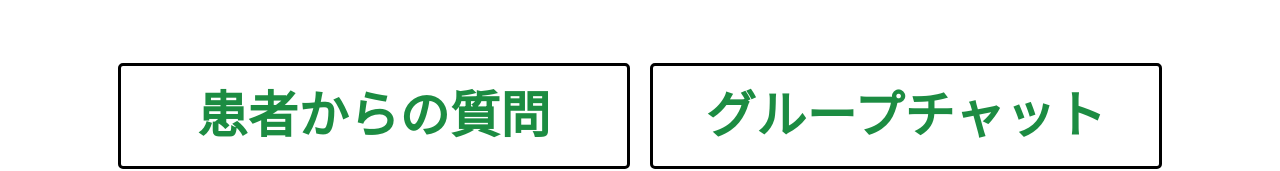
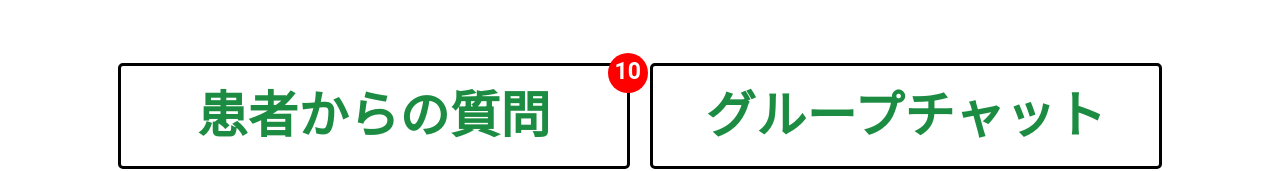
Before and after one commit to Kotaro0722/VitaLinkHistory, a Next.js app in the folder client/: page / in a window 1280 px wide. Shown: the part 591-762 px from the top of the page. Built offline with nearby package versions, Linux system fonts and the light colour scheme.

Commit message:
未読ボタン実装

```diff
--- a/client/components/home/transitionButton.jsx
+++ b/client/components/home/transitionButton.jsx
@@ -1,9 +1,12 @@
-import { Box, Typography } from "@mui/material";
+import { Box, Typography, Badge } from "@mui/material";
+import Brightness1Icon from "@mui/icons-material/Brightness1";
+import { Scale } from "@mui/icons-material";
 
 const TransitionButton = ({ title, icon, link, isQuestion }) => {
   const buttonHight = "100px";
   const unread = 10;
   return (
+    <>
       <Box
         sx={{
           display: "flex",
@@ -18,6 +21,34 @@ const TransitionButton = ({ title, icon, link, isQuestion }) => {
           cursor: "pointer",
         }}
       >
+        <Box
+          sx={{
+            display: isQuestion ? "block" : "none",
+          }}
+        >
+          <Typography
+            sx={{
+              position: "absolute",
+              left: "48%",
+              bottom: "15%",
+              zIndex: "2",
+              fontSize: "23px",
+              color: "white",
+              fontWeight: "bold",
+            }}
+          >
+            {unread}
+          </Typography>
+          <Brightness1Icon
+            sx={{
+              position: "absolute",
+              left: "calc(48% + 2px)",
+              bottom: "calc(15% + 4px )",
+              color: "red",
+              transform: "scale(2)",
+            }}
+          />
+        </Box>
         <Typography
           sx={{
             color: "#1C8C42",
@@ -31,6 +62,7 @@ const TransitionButton = ({ title, icon, link, isQuestion }) => {
         </Typography>
         {icon && <img src={icon} alt="icon" style={{ width: "80%" }} />}
       </Box>
+    </>
   );
 };
 
```
Lines whose indentation alone changed are shown as unchanged.
